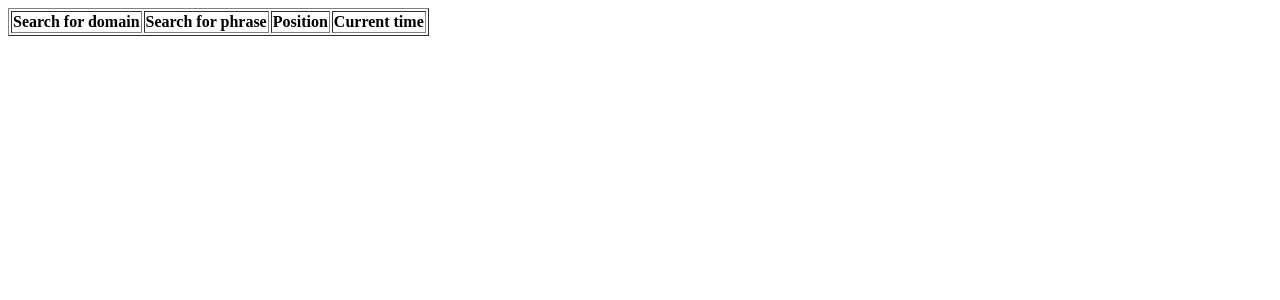
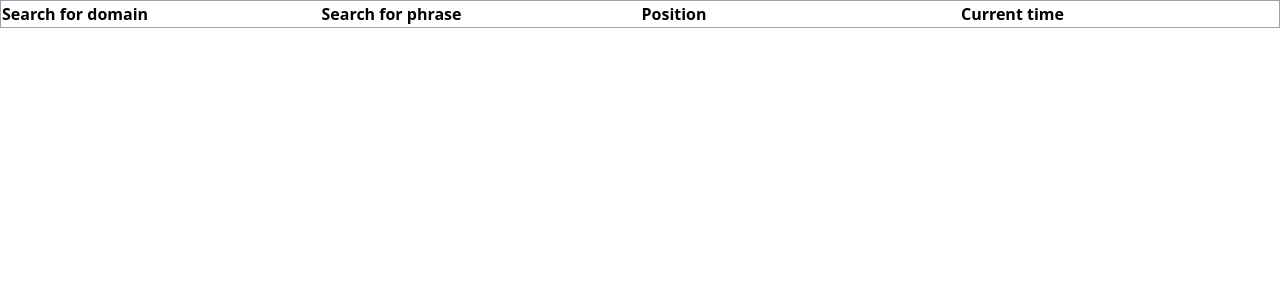
Before and after one commit to Tinka8/serp-tracker, a PHP site: page / in a window 1280 px wide. Shown: the top 300 px of the page. Run offline with PHP 8.4, Linux system fonts and the light colour scheme; data that the repository does not hold is empty; some libraries are stand-ins or nearby versions.

Commit message:
json table

```diff
--- a/index.php
+++ b/index.php
@@ -1,20 +1,24 @@
 <?php
 
-// Načteme data z interní API
 $results = json_decode(file_get_contents('http://serp-tracker.test/api/'), true);
 
 ?>
 <!DOCTYPE html>
 <html>
-    <head></head>
+    <head>
+        <title>SERP tracker</title>
+        <meta charset="UTF-8">
+        <meta name="viewport" content="width=device-width, initial-scale=1.0">
+        <script src="https://cdn.tailwindcss.com"></script>
+    </head>
     <body>
-        <table border="1">
+        <table class="border border-gray-400 table-fixed w-full">
             <thead>
                 <tr>
-                    <th>Search for domain</th>
-                    <th>Search for phrase</th>
-                    <th>Position</th>
-                    <th>Current time</th>
+                    <th class="text-left w-80">Search for domain</th>
+                    <th class="text-left w-80">Search for phrase</th>
+                    <th class="text-left">Position</th>
+                    <th class="text-left">Current time</th>
                 </tr>
             </thead>
             <tbody>
```
